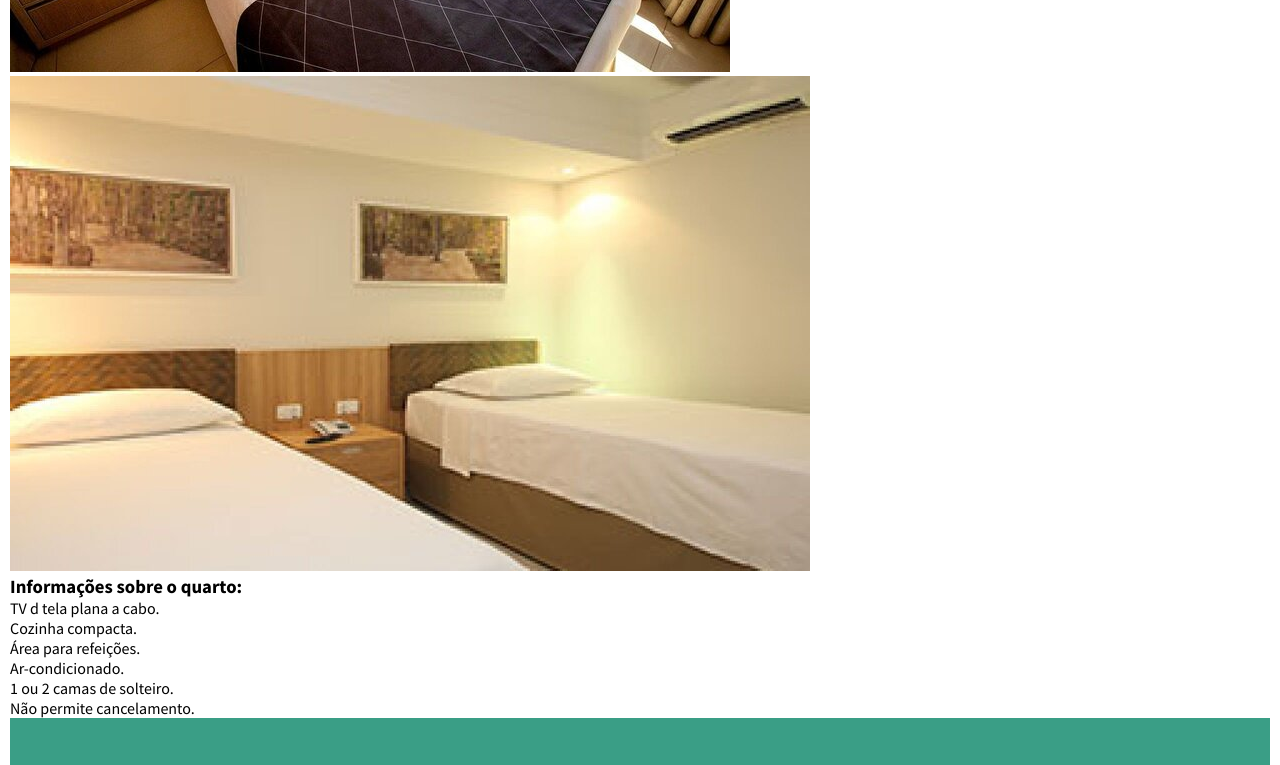
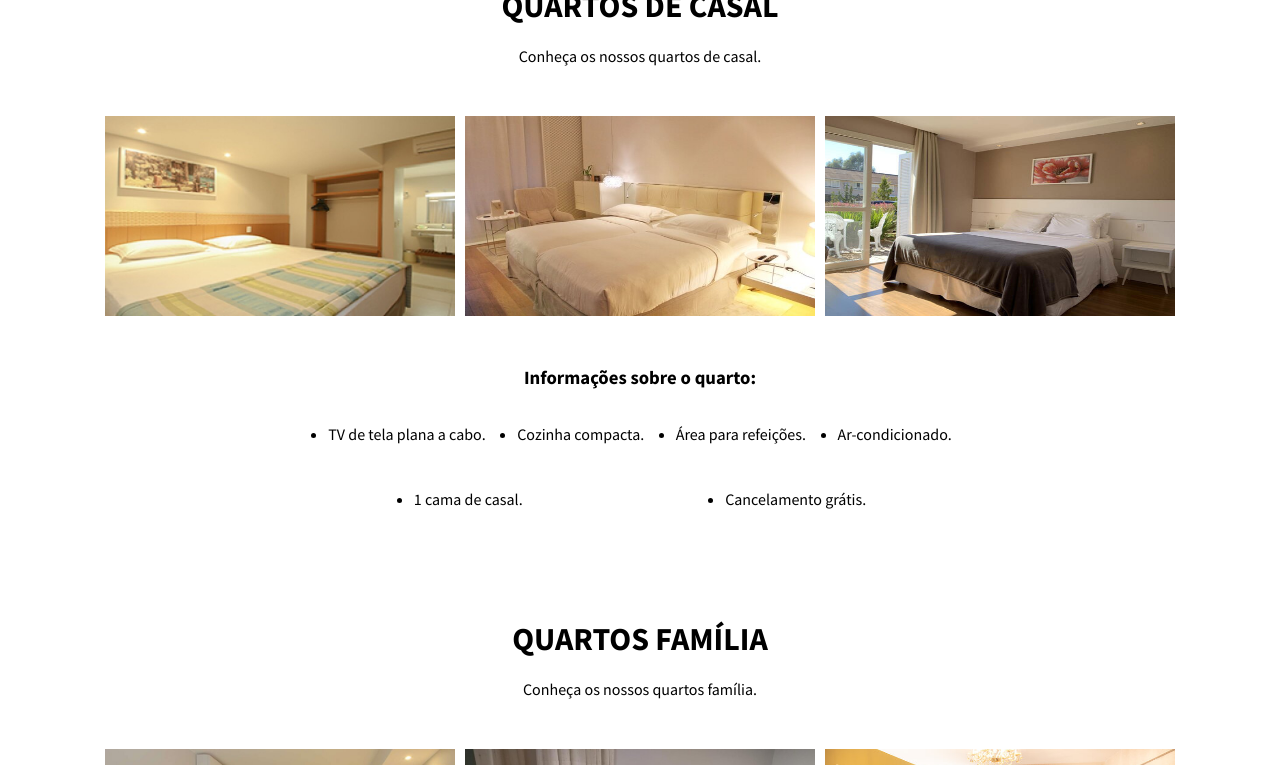
Before and after one commit to Lilarodrigues85/Projeto_pousada, a plain HTML site: page quartos.html in a window 1280 px wide. Shown: the part 970-1735 px from the top of the page. Drawn offline with Linux system fonts and the light colour scheme.

Commit message:
finalizado

```diff
--- a/css/quarto.css
+++ b/css/quarto.css
@@ -38,6 +38,167 @@
   color: rgb(72, 71, 71);
 }
 
+.img-fundo {
+  background-image: url('/assets/img-fundo.jpg');
+  width: 100%;
+  height: 30vh;
+  background-repeat: no-repeat;
+  background-size: cover;
+}
+
+.quartos {
+  width: 100%;
+}
+
+#quarto-solteiro {
+  display: flex;
+  flex-direction: column;
+  justify-content: center;
+  align-items: center;
+  padding: 50px 0;
+}
+
+#quarto-solteiro p {
+  padding-top: 20px;
+}
+
+.img1 {
+  display: flex;
+  justify-content: center;
+  align-items: center;
+  gap: 10px;
+}
+
+.img1 img{
+  width: 350px;
+  height: 200px;
+}
+
+.informacoes {
+  width: 50%;
+  margin-left: 25%;
+  padding: 50px 0;
+}
+
+.informacoes h3 {
+  display: flex;
+  justify-content: center;
+  align-items: center;
+}
+
+.informacoes ul {
+  display: flex;
+  justify-content: space-around;
+  align-items: center;
+  flex-wrap: wrap;
+  gap: 25px;
+  padding-top: 25px;
+}
+
+.informacoes li{
+  font-size: 16px;
+  padding: 10px 0 ;
+}
+
+#quarto-casal {
+  display: flex;
+  flex-direction: column;
+  justify-content: center;
+  align-items: center;
+  padding: 50px 0;
+}
+
+#quarto-casal p {
+  padding-top: 20px;
+}
+
+.img2 {
+  display: flex;
+  justify-content: center;
+  align-items: center;
+  gap: 10px;
+}
+
+.img2 img{
+  width: 350px;
+  height: 200px;
+}
+
+.informacoes {
+  width: 50%;
+  margin-left: 25%;
+  padding: 50px 0;
+}
+
+.informacoes h3 {
+  display: flex;
+  justify-content: center;
+  align-items: center;
+}
+
+.informacoes ul {
+  display: flex;
+  justify-content: space-around;
+  align-items: center;
+  flex-wrap: wrap;
+  gap: 25px;
+  padding-top: 25px;
+}
+
+.informacoes li{
+  font-size: 16px;
+  padding: 10px 0 ;
+}
+
+#quarto-familia {
+  display: flex;
+  flex-direction: column;
+  justify-content: center;
+  align-items: center;
+  padding: 50px 0;
+}
+
+#quarto-familia p {
+  padding-top: 20px;
+}
+
+.img3 {
+  display: flex;
+  justify-content: center;
+  align-items: center;
+  gap: 10px;
+}
+
+.img3 img{
+  width: 350px;
+  height: 200px;
+}
+
+.informacoes {
+  width: 50%;
+  margin-left: 25%;
+  padding: 50px 0;
+}
+
+.informacoes h3 {
+  display: flex;
+  justify-content: center;
+  align-items: center;
+}
+
+.informacoes ul {
+  display: flex;
+  justify-content: space-around;
+  align-items: center;
+  flex-wrap: wrap;
+  gap: 25px;
+  padding-top: 25px;
+}
+
+.informacoes li{
+  font-size: 16px;
+  padding: 10px 0 ;
+}
 
 .rodape {
   background-color: rgba(38, 148, 122, 0.905);
--- a/quartos.html
+++ b/quartos.html
@@ -38,7 +38,7 @@
           <div class="informacoes">
             <h3>Informações sobre o quarto:</h3>
             <ul>
-              <li>TV d tela plana a cabo.</li>
+              <li>TV de tela plana a cabo.</li>
               <li> Cozinha compacta.</li>
               <li>Área para refeições.</li>
               <li>Ar-condicionado.</li>
@@ -48,9 +48,53 @@
           </div>
         </div>
 
+        <div id="quarto-casal">
+          <h1>QUARTOS DE CASAL</h1>
+          <p>Conheça os nossos quartos de casal.</p>
+        </div>
+        <div class="img-casal">
+          <div class="img2">
+            <img src="assets/quarto-casal1.jpg" alt="">
+            <img class="img2-2" src="assets/quarto-casal2.jpg" alt="">
+            <img class="img2-3" src="assets/quarto-casal3.jpg" alt="">
+          </div>
+          <div class="informacoes">
+            <h3>Informações sobre o quarto:</h3>
+            <ul>
+              <li>TV de tela plana a cabo.</li>
+              <li> Cozinha compacta.</li>
+              <li>Área para refeições.</li>
+              <li>Ar-condicionado.</li>
+              <li>1 cama de casal.</li>
+              <li>Cancelamento grátis.</li>
+            </ul>
+          </div>
+
+          <div id="quarto-familia">
+            <h1>QUARTOS FAMÍLIA</h1>
+            <p>Conheça os nossos quartos família.</p>
+          </div>
+          <div class="img-familia">
+            <div class="img3">
+              <img src="assets/quarto-familia1.jpg" alt="">
+              <img src="assets/quarto-familia2.jpg" alt="">
+              <img src="assets/quarto-familia3.jpg" alt="">
+            </div>
+            <div class="informacoes">
+              <h3>Informações sobre o quarto:</h3>
+              <ul>
+                <li>TV d tela plana a cabo.</li>
+                <li> Cozinha compacta.</li>
+                <li>Área para refeições.</li>
+                <li>Ar-condicionado.</li>
+                <li>1 cama de casal e 1 de solteiro.</li>
+                <li>Cancelamento Grátis.</li>
+              </ul>
+            </div>
+
       </div>
     </div>
-
+</div>
 
 
     <footer>
@@ -85,6 +129,6 @@
 
       </div>
     </footer>
-</div>
+
 </body>
 </html>
```
